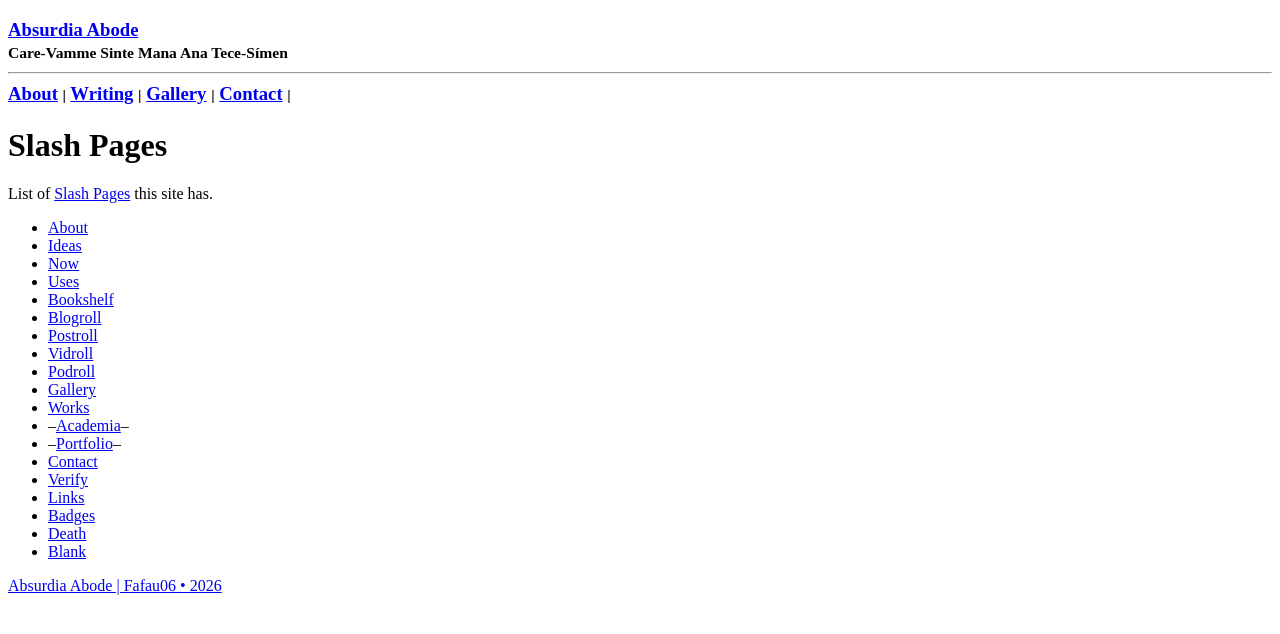
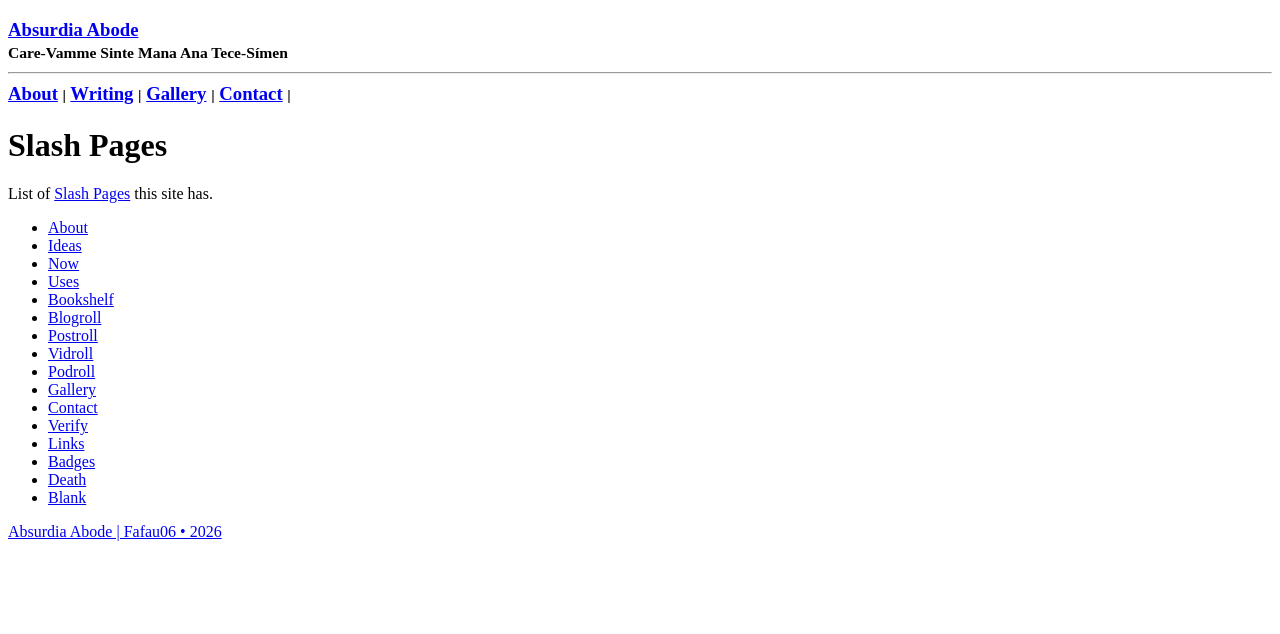
Before and after one commit to Fafau06/fafau06.github.io, a Jekyll site: the page built from slashes/slashes.md, in a window 1280 px wide. Shown: the top 634 px of the page. Built offline with Jekyll 4.4.1, drawn with Linux system fonts in a browser that asks for light colours.

Commit message:
Update slashes.md

```diff
--- a/slashes/slashes.md
+++ b/slashes/slashes.md
@@ -16,9 +16,6 @@ List of [Slash Pages](https://slashpages.net/) this site has.
 - [Vidroll](../podroll.html)
 - [Podroll](../podroll.html)
 - [Gallery](../gallery.html)
-- [Works](../works.html)
-- --[Academia](/blank.html)--
-- --[Portfolio](/blank.html)--
 - [Contact](../contact.html)
 - [Verify](../verify.html)
 - [Links](../links.html)
```
